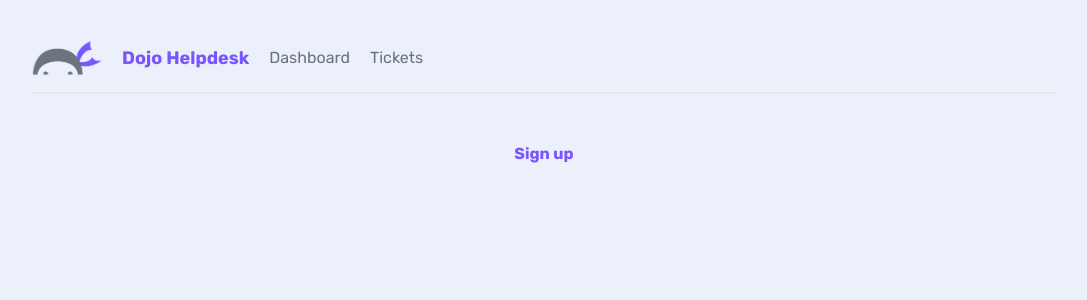
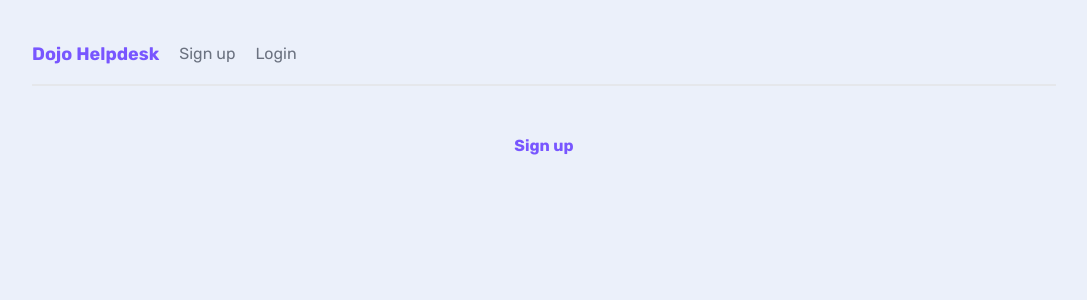
Before and after one commit to iamshaunjp/nextjs-masterclass, a Next.js app: page /signup in a window 1280 px wide. Shown: the top 300 px of the page, without its empty margins (96-1183 px from the left). Built offline with nearby package versions, Linux system fonts and the light colour scheme.

Commit message:
lesson-14

```diff
--- /dev/null
+++ b/app/(auth)/layout.jsx
@@ -0,0 +1,14 @@
+import Link from "next/link"
+
+export default function AuthLayout({ children }) {
+  return (
+    <>
+      <nav>
+        <h1>Dojo Helpdesk</h1>
+        <Link href="/signup">Sign up</Link>
+        <Link href="/login">Login</Link>
+      </nav>
+      {children}
+    </>
+  )
+}
--- /dev/null
+++ b/app/(dashboard)/layout.jsx
@@ -0,0 +1,11 @@
+// components
+import Navbar from '@/app/components/Navbar'
+
+export default function DashboardLayout({ children }) {
+  return (
+    <>
+      <Navbar />
+      {children}
+    </>
+  )
+}
--- a/app/layout.jsx
+++ b/app/layout.jsx
@@ -1,8 +1,5 @@
 import './globals.css'
 import { Rubik } from 'next/font/google'
-
-// components
-import Navbar from './components/Navbar'
 
 const rubik = Rubik({ subsets: ['latin'] })
 
@@ -15,7 +12,6 @@
   return (
     <html lang="en">
       <body className={rubik.className}>
-        <Navbar />
         {children}
       </body>
     </html>
```
Also changed, not shown: app/(dashboard)/not-found.jsx (renamed from app/not-found.jsx).
